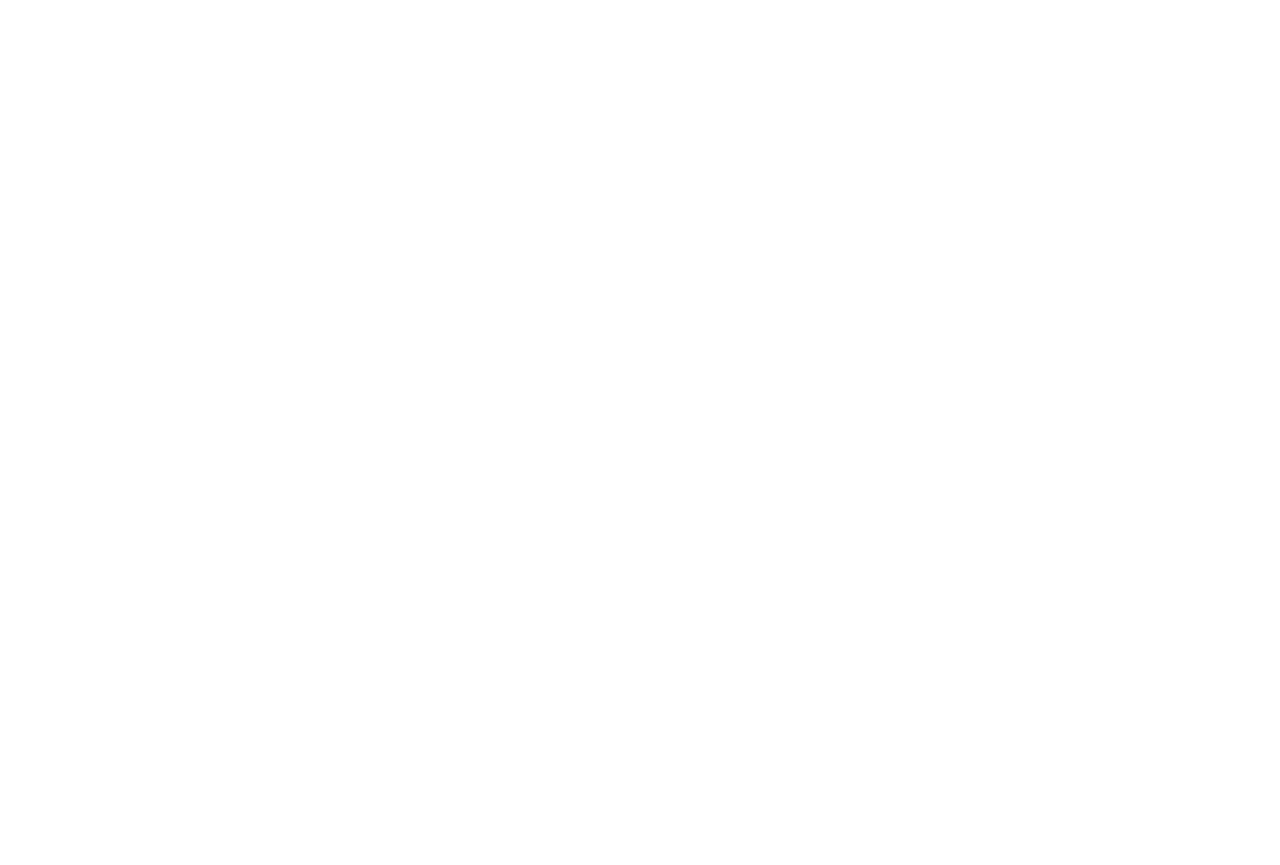
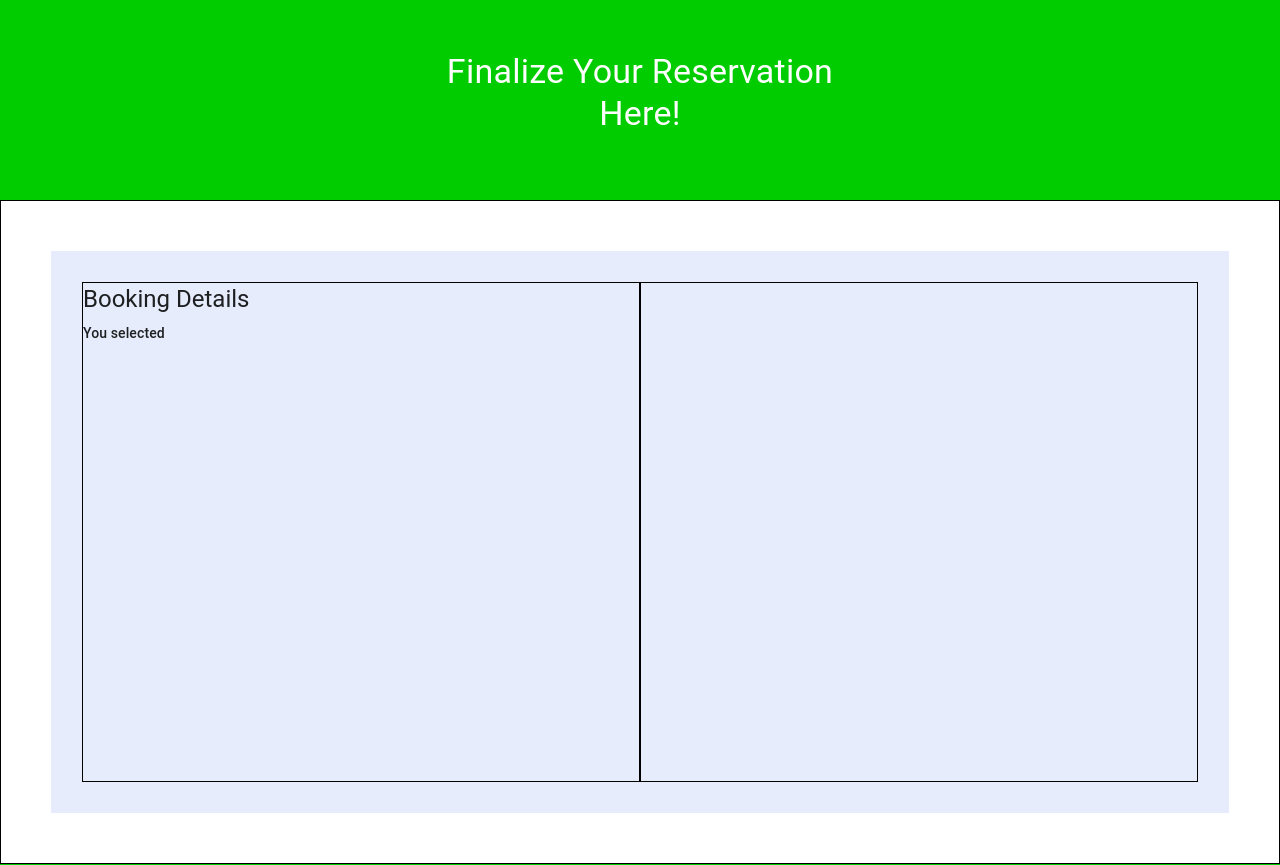
Before and after one commit to DumedhaR/TourGenius, a React (Create React App) app in the folder front-end/front-end-tour-genius/: page /reservation/1 in a window 1280 px wide. Before the commit this address had no page. Shown: the top 865 px of the page. Before the commit the page ends 800 px from the top, so only its background shows below. Built offline with nearby package versions, Linux system fonts and the light colour scheme.

Commit message:
Start the works of Reservation Page

```diff
--- a/front-end/front-end-tour-genius/src/App.js
+++ b/front-end/front-end-tour-genius/src/App.js
@@ -7,7 +7,7 @@ import HomePage from './pages/Home/Home';
 import DestinationPage from './pages/Destination/DestinationPage';
 import Payment from './pages/Payment/Payment';
 import HotelPage from './pages/Hotel/HotelPage';
-
+import Reservation from './pages/Reservation/ReservationPage';
 
 function App() {
   return (
@@ -22,6 +22,7 @@ function App() {
             <Route path="/destination/:destinationName" element={<DestinationPage />} />
             <Route path="/payment" element={<Payment />} />
             <Route path="/hotel/:hotelName" element={<HotelPage />} />
+            <Route path="/reservation/:packageName" element={<Reservation />} />
           </Routes>
         </BrowserRouter>
       </div>
--- a/front-end/front-end-tour-genius/src/components/HotelPackages/HotelPackegesCard.jsx
+++ b/front-end/front-end-tour-genius/src/components/HotelPackages/HotelPackegesCard.jsx
@@ -3,6 +3,7 @@ import '../../utils/hotelPackageCard.css';
 import Typography from '@mui/material/Typography';
 import Rating from '@mui/material/Rating';
 import Button from '@mui/material/Button';
+import { useNavigate } from 'react-router-dom';
 
 function PackagesCard({
   packageImage,
@@ -13,6 +14,10 @@ function PackagesCard({
   availableRooms,
   packagePrize
 }) {
+  const navigate = useNavigate();
+  const navigatetoReservation = () => {
+    navigate(`/reservation/${packageName}`);
+  };
   return (
     <div className="hotelPackageCard">
       <div className="packageImage">
@@ -71,7 +76,9 @@ function PackagesCard({
               },
               textTransform: 'none'
             }}
-            variant="contained">
+            variant="contained"
+            onClick={navigatetoReservation}
+            disabled={availableRooms === 0}>
             Book Now
           </Button>
         </div>
--- a/front-end/front-end-tour-genius/src/components/HotelPackages/packageData.js
+++ b/front-end/front-end-tour-genius/src/components/HotelPackages/packageData.js
@@ -19,7 +19,7 @@ export const PackageData = [
     packageImage: hotelPackageImage,
     packagePrize: 100,
     packageInclude: ['1 large bed', '1 bath room', 'Per Night', '2 adults'],
-    availableRooms: 2
+    availableRooms: 0
   },
   {
     packageName: 'Package Name',
--- /dev/null
+++ b/front-end/front-end-tour-genius/src/pages/Reservation/ReservationPage.jsx
@@ -0,0 +1,40 @@
+// This page is completed during the merge of the FE and BE integaration
+import React from 'react';
+import '../../utils/reservationPage.css';
+import Typography from '@mui/material/Typography';
+import Footer from '../../components/Footer/Footer';
+
+function Reservation() {
+  return (
+    <div>
+      <div className="reservationHeader">
+        <Typography
+          sx={{ color: 'white', textAlign: 'center', marginTop: '50px' }}
+          variant="h4"
+          gutterBottom>
+          Finalize Your Reservation
+          <br />
+          Here!
+        </Typography>
+      </div>
+      <div className="reservationContainer">
+        <div className="reservationDetails">
+          <div className="bookingDetails">
+            <Typography variant="h5" gutterBottom>
+              Booking Details
+            </Typography>
+            <Typography variant="subtitle2" gutterBottom>
+              You selected
+            </Typography>
+          </div>
+          <div className="guestDetails"></div>
+        </div>
+      </div>
+      <div className="reservationFooter">
+        <Footer />
+      </div>
+    </div>
+  );
+}
+
+export default Reservation;
--- /dev/null
+++ b/front-end/front-end-tour-genius/src/utils/reservationPage.css
@@ -0,0 +1,37 @@
+.reservationHeader {
+  width: 100%;
+  height: 200px;
+  border: 1px solid #00cc00;
+  background-color: #00cc00;
+}
+.reservationContainer {
+  width: 100%;
+  min-height: 500px;
+  height: fit-content;
+  padding: 50px 50px 50px 50px;
+  border: 1px solid black;
+}
+.reservationDetails {
+  width: 100%;
+  min-height: 500px;
+  height: fit-content;
+  display: flex;
+  padding: 30px 30px 30px 30px;
+  background-color: #e6ecfc;
+  border: 1px solid #e6ecfc;
+}
+.reservationFooter {
+  background-color: #00cc00;
+}
+.bookingDetails {
+  width: 50%;
+  min-height: 500px;
+  height: fit-content;
+  border: 1px solid black;
+}
+.guestDetails {
+  width: 50%;
+  min-height: 500px;
+  height: fit-content;
+  border: 1px solid black;
+}
```
